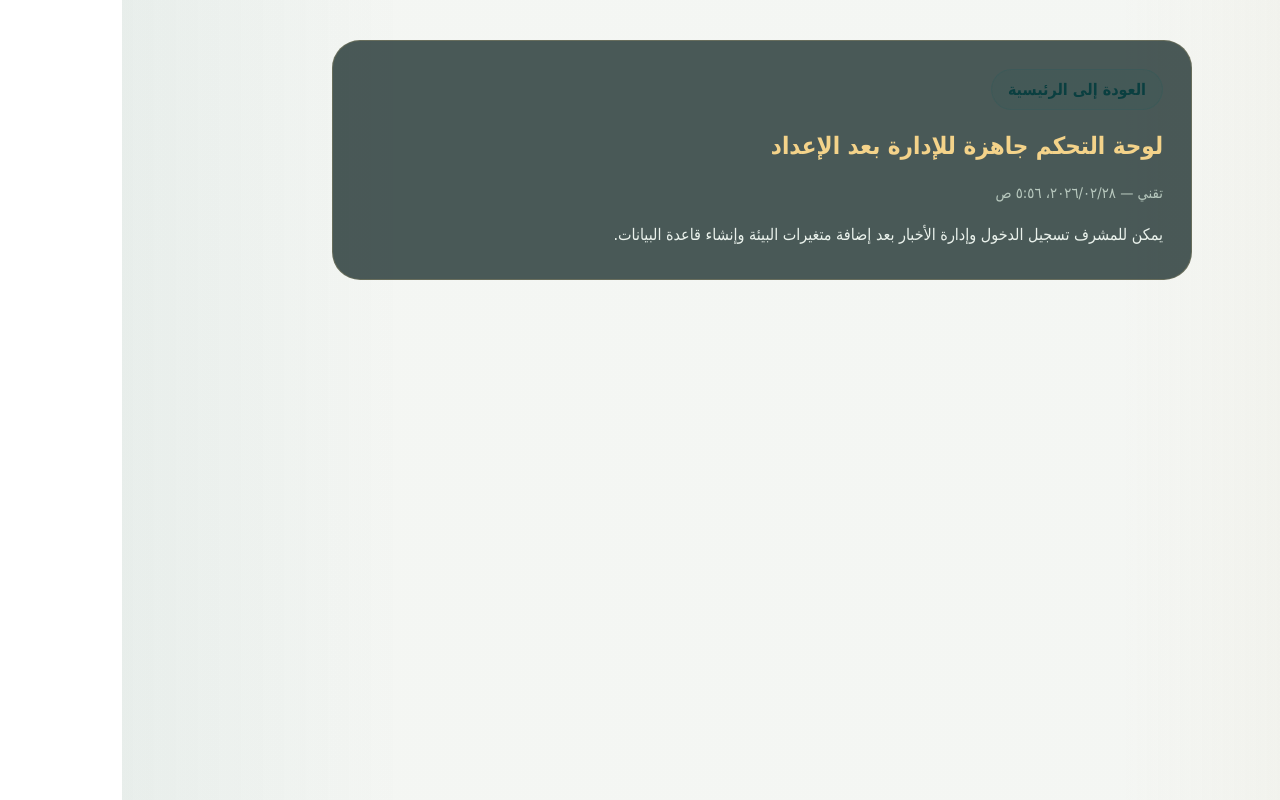
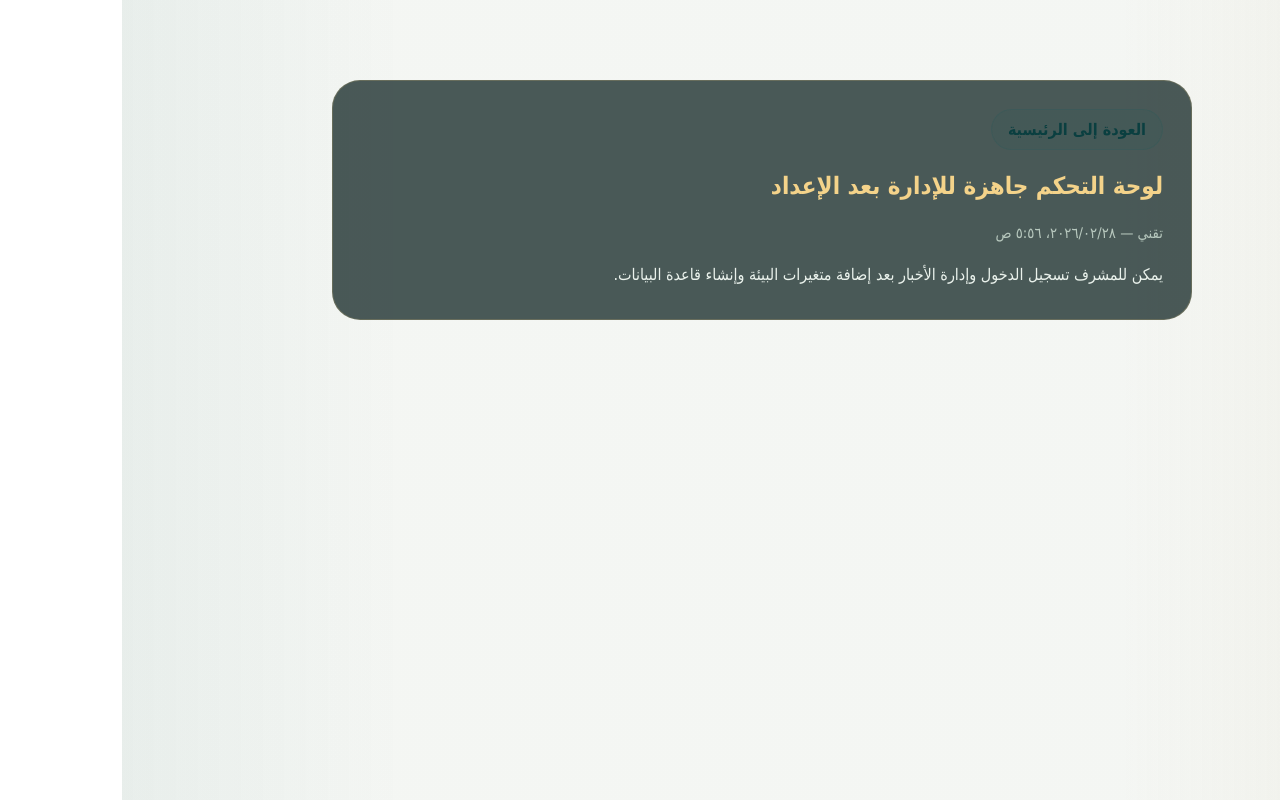
Before and after one commit to cxq255zzfr-sudo/-, a Next.js app: page /news/admin-ready-after-setup in a window 1280 px wide. Built offline with nearby package versions, Linux system fonts and the light colour scheme; no server answers.

Commit message:
upload correct project structure

```diff
--- a/app/news/[slug]/page.tsx
+++ b/app/news/[slug]/page.tsx
@@ -16,7 +16,7 @@ export default async function NewsArticlePage({
   }
 
   return (
-    <main className="container">
+    <main className="container" style={{ padding: '40px 0 60px' }}>
       <article className="article-page">
         <Link href="/" className="news-read-link">
           العودة إلى الرئيسية
@@ -29,11 +29,7 @@ export default async function NewsArticlePage({
         </div>
 
         {article.image_url ? (
-          <img
-            src={article.image_url}
-            alt={article.title}
-            className="cover"
-          />
+          <img src={article.image_url} alt={article.title} className="cover" />
         ) : null}
 
         <div className="article-content">
```
